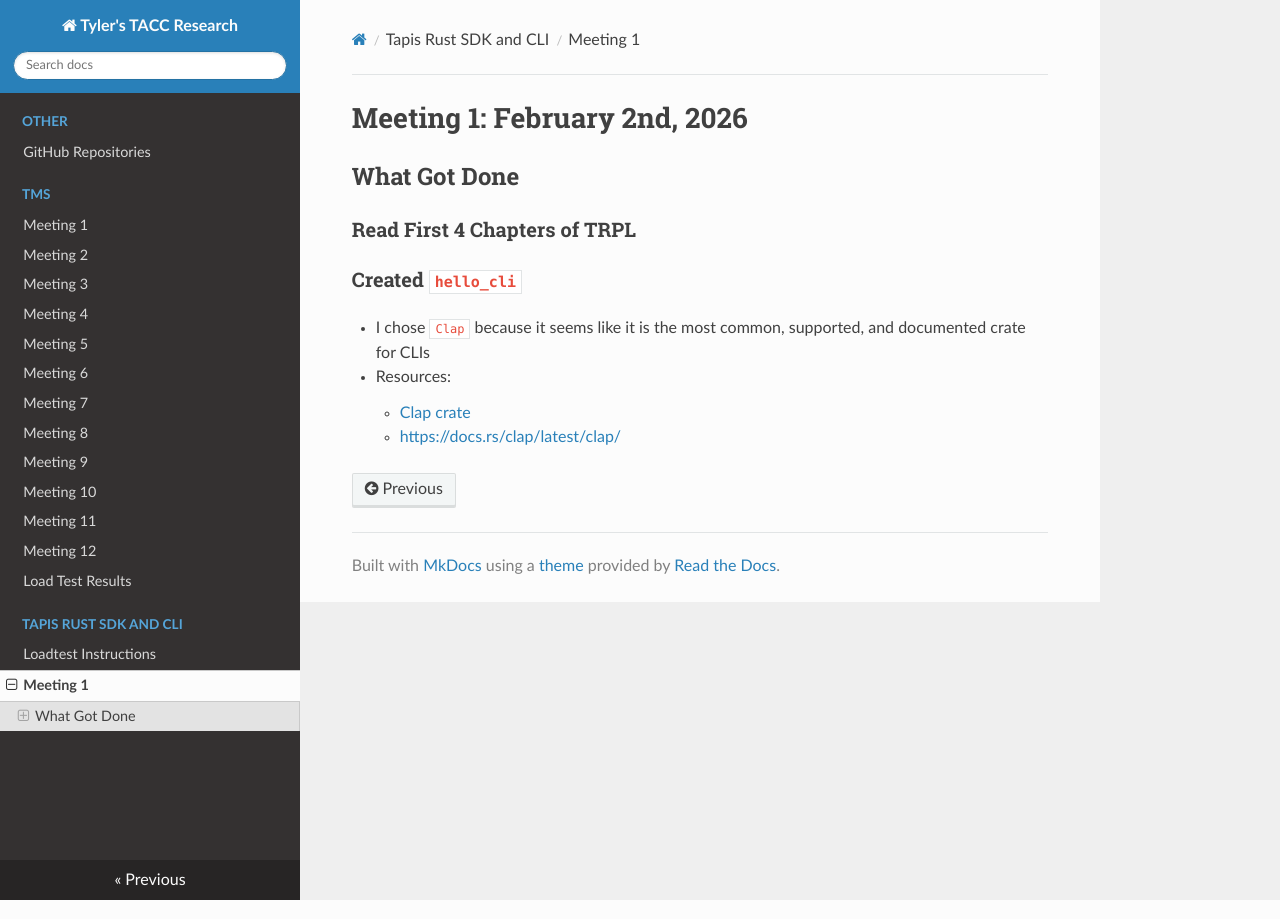
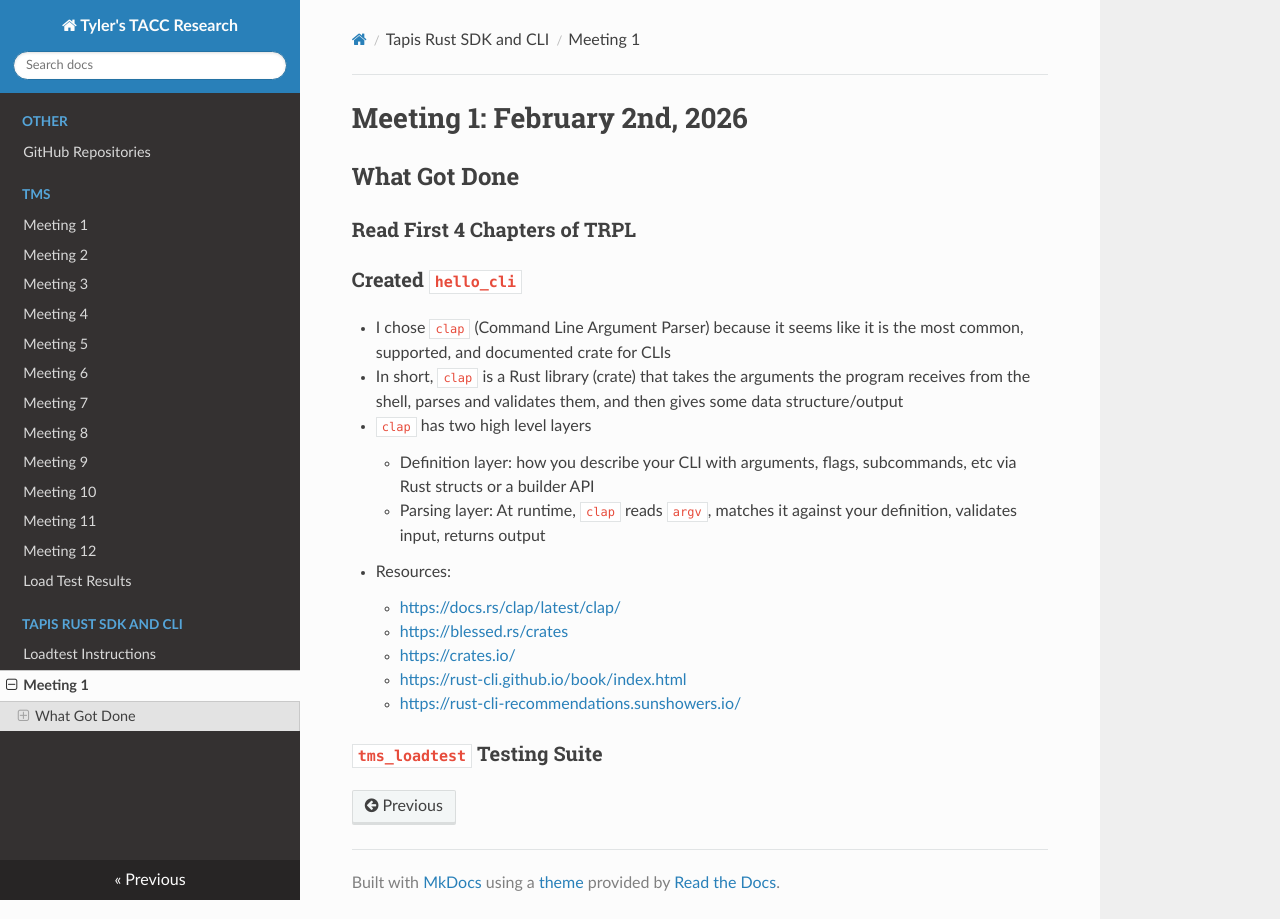
Before and after one commit to tyler0852/tylers-tacc-research, an MkDocs documentation site: the page built from docs/tapis/meeting-1.md, in a window 1280 px wide. Built offline with MkDocs 1.6.1, drawn with Linux system fonts in a browser that asks for light colours; nearby versions of some CDN libraries.

Commit message:
Enhance meeting documentation with details on 'clap'
Expanded the documentation for the meeting, detailing the choice of the 'clap' crate for CLI development and its functionalities, along with additional resources.

```diff
--- a/docs/tapis/meeting-1.md
+++ b/docs/tapis/meeting-1.md
@@ -6,8 +6,17 @@
 
 ### Created `hello_cli`
 
-- I chose `Clap` because it seems like it is the most common, supported, and documented crate for CLIs
+- I chose `clap` (Command Line Argument Parser) because it seems like it is the most common, supported, and documented crate for CLIs
+- In short, `clap` is a Rust library (crate) that takes the arguments the program receives from the shell, parses and validates them, and then gives some data structure/output
+- `clap` has two high level layers
+    - Definition layer: how you describe your CLI with arguments, flags, subcommands, etc via Rust structs or a builder API
+    - Parsing layer: At runtime, `clap` reads `argv`, matches it against your definition, validates input, returns output
 
 - Resources:
-    - [Clap crate](https://docs.rs/clap/latest/clap/)
     - <https://docs.rs/clap/latest/clap/>
+    - <https://blessed.rs/crates>
+    - <https://crates.io/>
+    - <https://rust-cli.github.io/book/index.html>
+    - <https://rust-cli-recommendations.sunshowers.io/>
+
+### `tms_loadtest` Testing Suite
```
